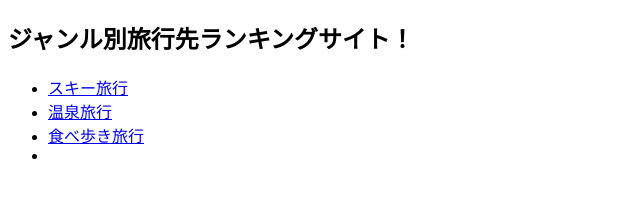
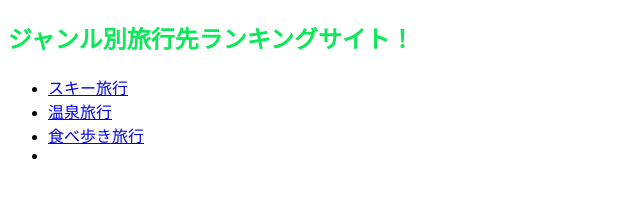
Before and after one commit to hiroki-morita0257/team-project, a plain HTML site: page travel_index.html in a window 1280 px wide. Shown: the whole page, without its empty margins (0-640 px from the left). Drawn offline with Linux system fonts and the light colour scheme.

Commit message:
assign css
htmlファイルに対応するcssファイルを反映させました。

```diff
--- a/css/travel_index.css
+++ b/css/travel_index.css
@@ -0,0 +1,3 @@
+h2 {
+    color:#0ae958
+}
--- a/travel_index.html
+++ b/travel_index.html
@@ -3,6 +3,7 @@
     <head>
         <meta charset="UTF-8">
         <title>ジャンル別旅行先ランキングサイト！</title>
+        <link rel="stylesheet" type="text/css" href="css/travel_index.css">
     </head>
     <body>
         <h2>ジャンル別旅行先ランキングサイト！</h2>
```
